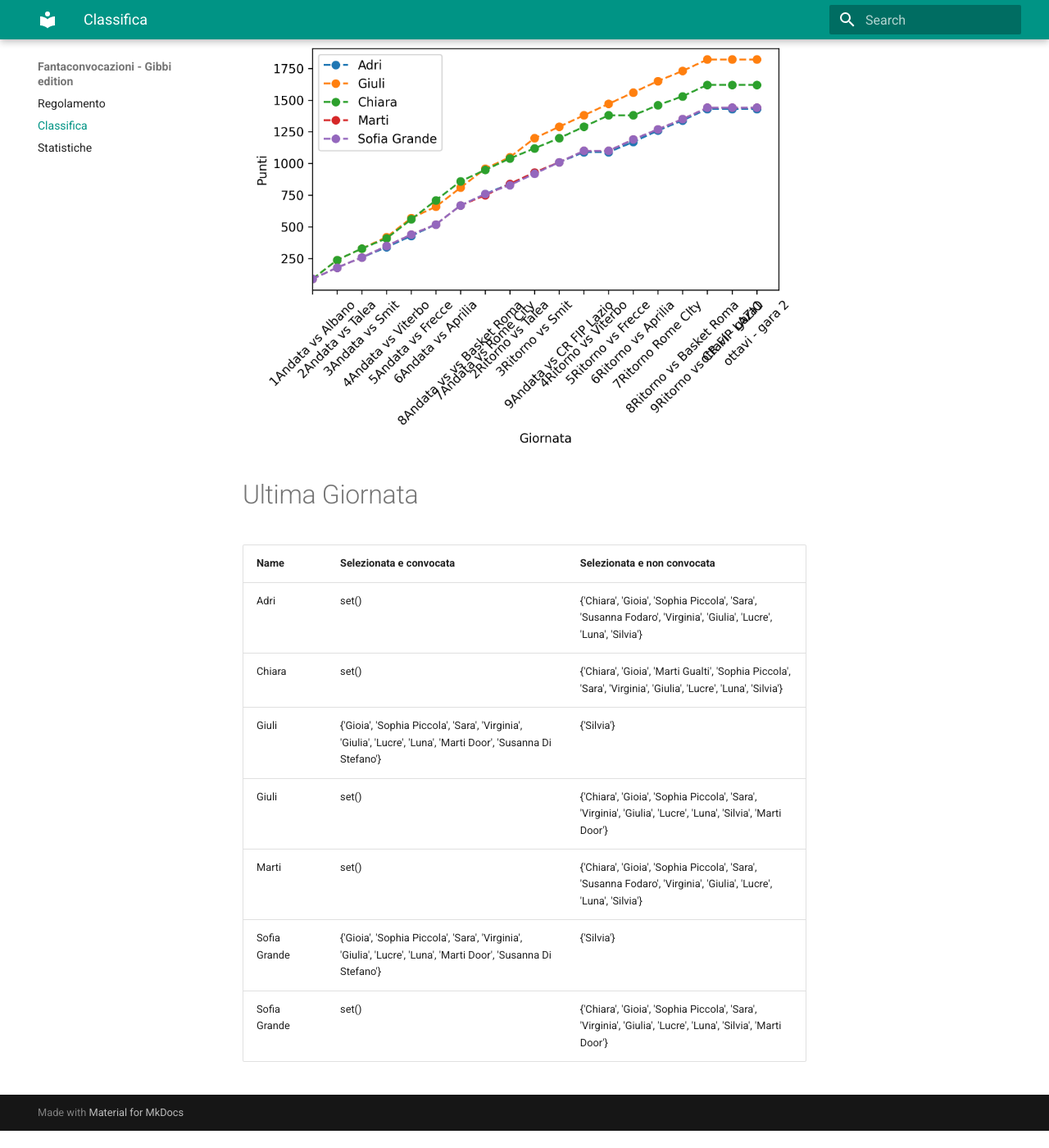
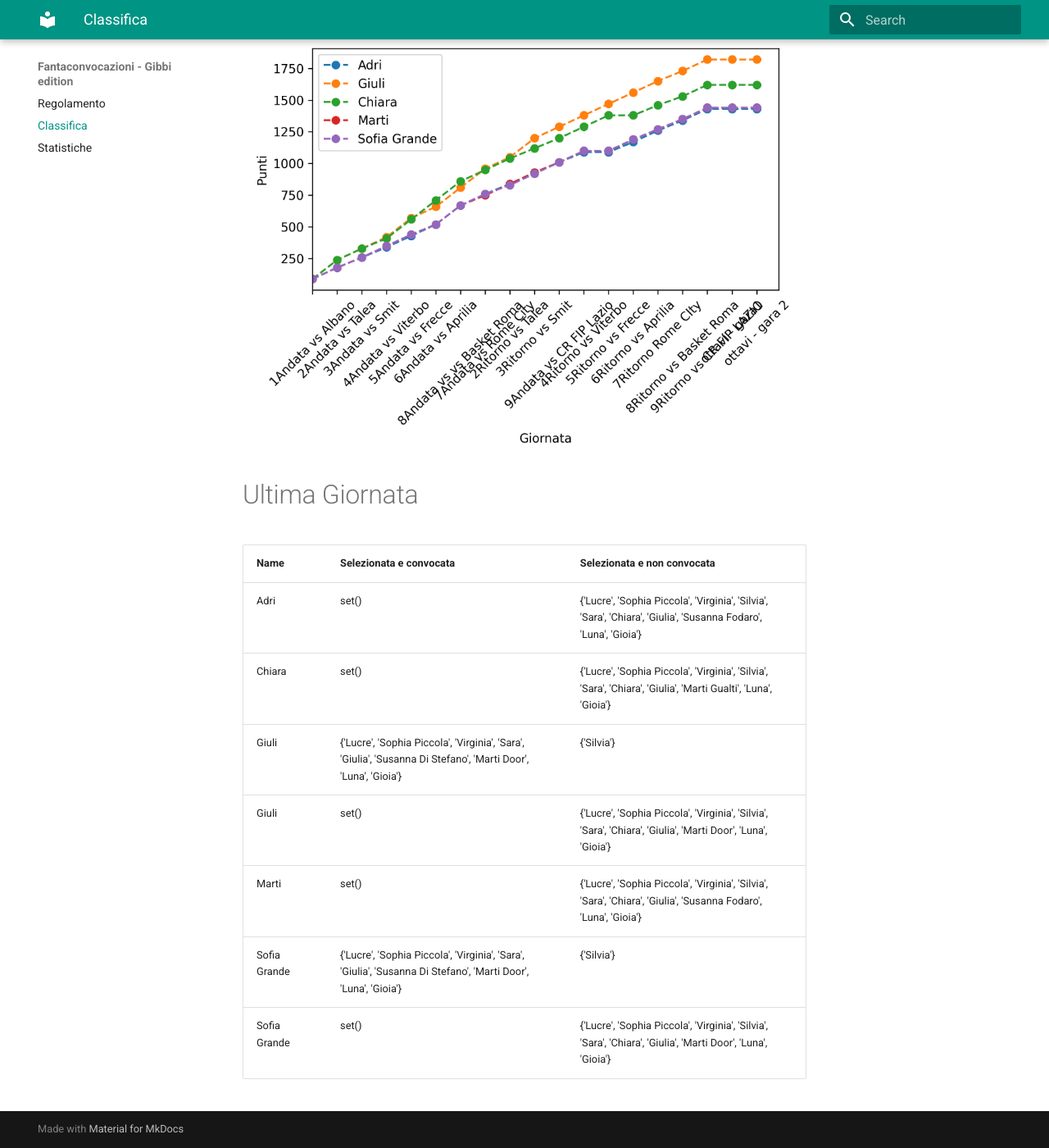
Before and after one commit to martinig94/fantagibbi, an MkDocs documentation site: the page built from docs/Classifica.md, in a window 1280 px wide and 1400 px high, scrolled down 565 px. Shown: the whole window at 82% size. Built offline with MkDocs 1.6.1 and Material for MkDocs 9.7.7, drawn with Linux system fonts in a browser that asks for light colours; before the commit the page ends 1944 px from its top, so only the background shows below that.

Commit message:
Auto-update from main.py

```diff
--- a/docs/Classifica.md
+++ b/docs/Classifica.md
@@ -18,11 +18,11 @@
 <!-- START_TABLE CORRECT -->
 | Name         | Selezionata e convocata                                                                                        | Selezionata e non convocata                                                                                      |
 |:-------------|:---------------------------------------------------------------------------------------------------------------|:-----------------------------------------------------------------------------------------------------------------|
-| Adri         | set()                                                                                                          | {'Chiara', 'Gioia', 'Sophia Piccola', 'Sara', 'Susanna Fodaro', 'Virginia', 'Giulia', 'Lucre', 'Luna', 'Silvia'} |
-| Chiara       | set()                                                                                                          | {'Chiara', 'Gioia', 'Marti Gualti', 'Sophia Piccola', 'Sara', 'Virginia', 'Giulia', 'Lucre', 'Luna', 'Silvia'}   |
-| Giuli        | {'Gioia', 'Sophia Piccola', 'Sara', 'Virginia', 'Giulia', 'Lucre', 'Luna', 'Marti Door', 'Susanna Di Stefano'} | {'Silvia'}                                                                                                       |
-| Giuli        | set()                                                                                                          | {'Chiara', 'Gioia', 'Sophia Piccola', 'Sara', 'Virginia', 'Giulia', 'Lucre', 'Luna', 'Silvia', 'Marti Door'}     |
-| Marti        | set()                                                                                                          | {'Chiara', 'Gioia', 'Sophia Piccola', 'Sara', 'Susanna Fodaro', 'Virginia', 'Giulia', 'Lucre', 'Luna', 'Silvia'} |
-| Sofia Grande | {'Gioia', 'Sophia Piccola', 'Sara', 'Virginia', 'Giulia', 'Lucre', 'Luna', 'Marti Door', 'Susanna Di Stefano'} | {'Silvia'}                                                                                                       |
-| Sofia Grande | set()                                                                                                          | {'Chiara', 'Gioia', 'Sophia Piccola', 'Sara', 'Virginia', 'Giulia', 'Lucre', 'Luna', 'Silvia', 'Marti Door'}     |
+| Adri         | set()                                                                                                          | {'Lucre', 'Sophia Piccola', 'Virginia', 'Silvia', 'Sara', 'Chiara', 'Giulia', 'Susanna Fodaro', 'Luna', 'Gioia'} |
+| Chiara       | set()                                                                                                          | {'Lucre', 'Sophia Piccola', 'Virginia', 'Silvia', 'Sara', 'Chiara', 'Giulia', 'Marti Gualti', 'Luna', 'Gioia'}   |
+| Giuli        | {'Lucre', 'Sophia Piccola', 'Virginia', 'Sara', 'Giulia', 'Susanna Di Stefano', 'Marti Door', 'Luna', 'Gioia'} | {'Silvia'}                                                                                                       |
+| Giuli        | set()                                                                                                          | {'Lucre', 'Sophia Piccola', 'Virginia', 'Silvia', 'Sara', 'Chiara', 'Giulia', 'Marti Door', 'Luna', 'Gioia'}     |
+| Marti        | set()                                                                                                          | {'Lucre', 'Sophia Piccola', 'Virginia', 'Silvia', 'Sara', 'Chiara', 'Giulia', 'Susanna Fodaro', 'Luna', 'Gioia'} |
+| Sofia Grande | {'Lucre', 'Sophia Piccola', 'Virginia', 'Sara', 'Giulia', 'Susanna Di Stefano', 'Marti Door', 'Luna', 'Gioia'} | {'Silvia'}                                                                                                       |
+| Sofia Grande | set()                                                                                                          | {'Lucre', 'Sophia Piccola', 'Virginia', 'Silvia', 'Sara', 'Chiara', 'Giulia', 'Marti Door', 'Luna', 'Gioia'}     |
 <!-- END_TABLE CORRECT -->
```
